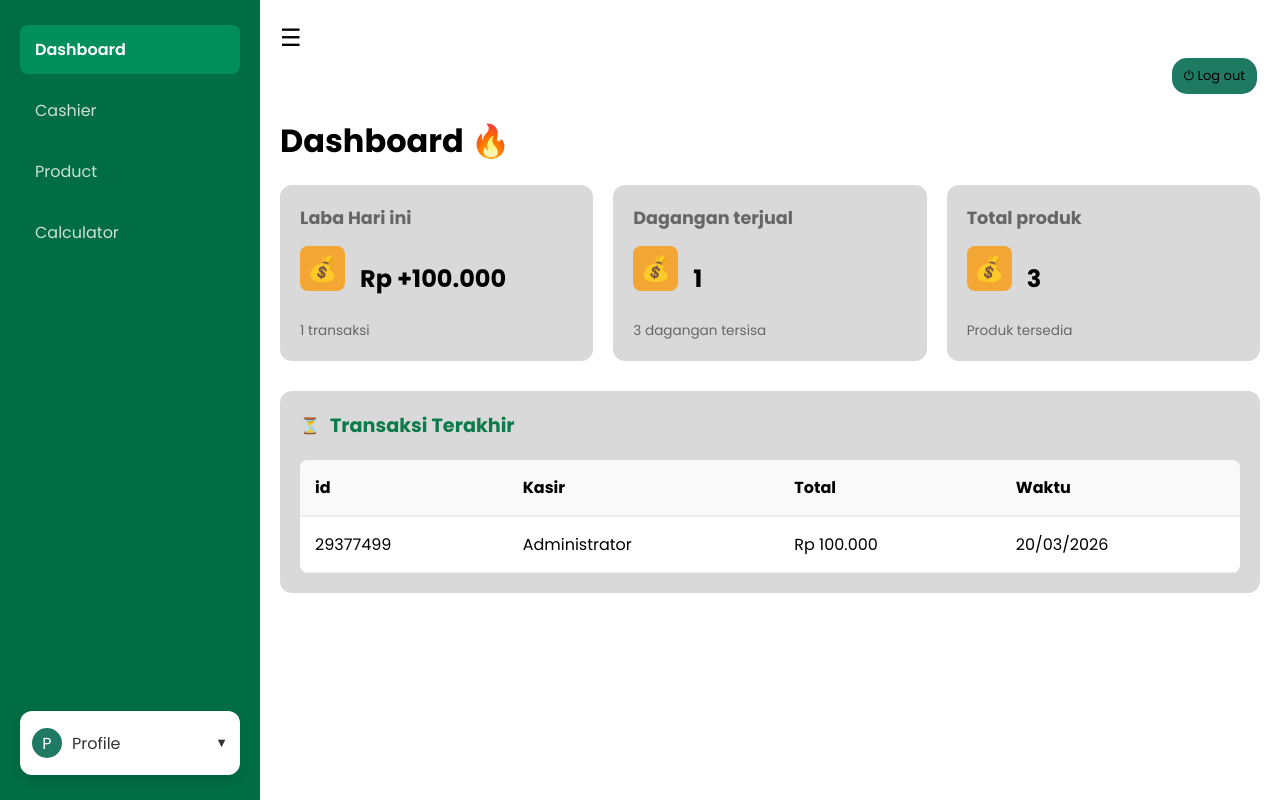
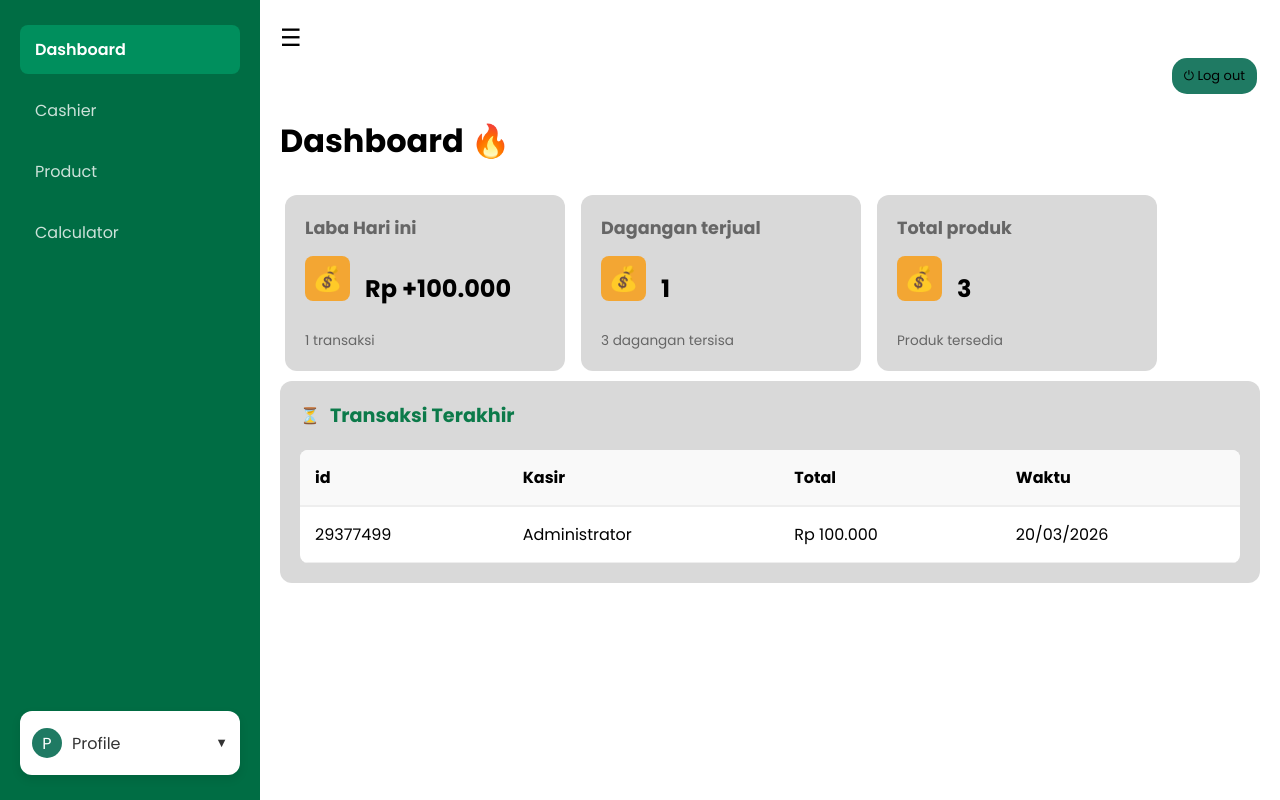
Before and after one commit to Azzamwahyudin1/deloyfrontendlabatrack, a React (Vite) app: page /dashboard in a window 1280 px wide. Built offline with nearby package versions, Linux system fonts and the light colour scheme.

Commit message:
fixing1 dashboard card

```diff
--- a/src/pages/Dashboard/Dashboard.css
+++ b/src/pages/Dashboard/Dashboard.css
@@ -54,10 +54,24 @@
 
 /* Stats Grid */
 .stats-grid {
-  display: grid;
-  grid-template-columns: repeat(3, 1fr);
-  gap: 20px;
-  margin-bottom: 30px;
+  display: flex; /* Berjejer ke samping */
+  gap: 16px; /* Jarak antar card */
+  overflow-x: auto; /* Aktifkan scroll horizontal */
+  padding: 10px 5px; /* Biar shadow card nggak kepotong */
+  scroll-snap-type: x mandatory; /* EFEK MAGNET: Card akan berhenti pas di tengah */
+  -webkit-overflow-scrolling: touch; /* Biar scroll halus di iPhone */
+}
+
+/* Supaya scrollbar-nya tidak terlihat */
+.stats-grid::-webkit-scrollbar {
+  display: none;
+}
+
+.stat-card {
+  min-width: 280px; /* TENTUKAN LEBAR CARD: Biar nggak gepeng */
+  flex-shrink: 0; /* Biar card nggak menyusut */
+  scroll-snap-align: center; /* Titik berhenti magnetnya di tengah */
+  /* ... sisa style card kamu ... */
 }
 
 .stat-card {
```
